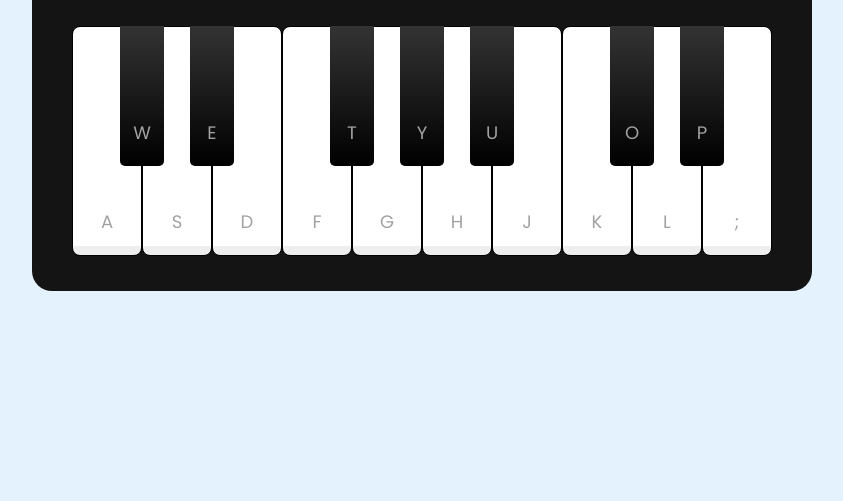
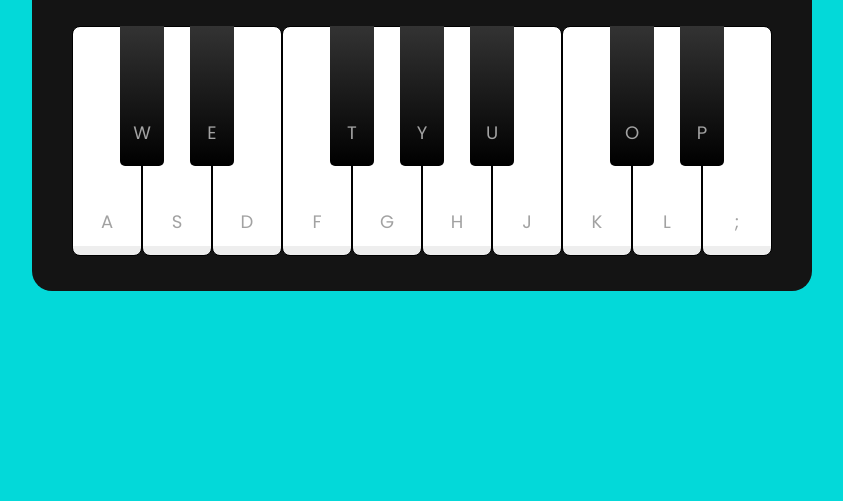
Before and after one commit to Fabianyzb/piano, a plain HTML site: page index.html in a window 1280 px wide. Shown: the part 299-800 px from the top of the page, without its empty margins (218-1061 px from the left). Drawn offline with Linux system fonts and the light colour scheme.

Commit message:
background change test

```diff
--- a/styles.css
+++ b/styles.css
@@ -12,7 +12,7 @@ body {
   justify-content: center;
   min-height: 100vh;
   padding: 0 10px;
-  background: #e3f2fd;
+  background: #03d9d9;
 }
 .wrapper {
   border-radius: 20px;
```
